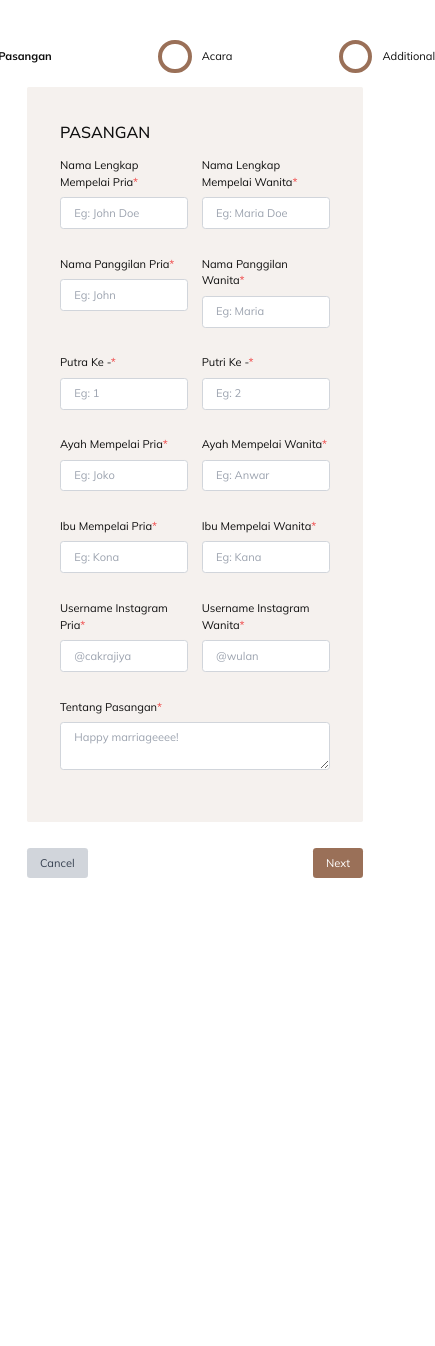
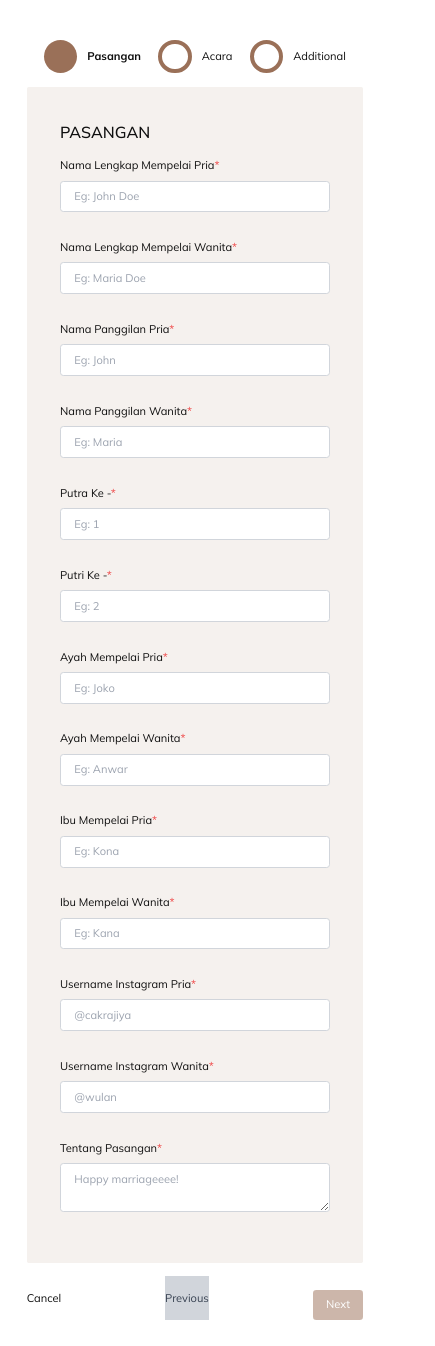
Before and after one commit to HaiKeijiro/Teruntuk, a React (Vite) app: page /template-undangan/buat-undangan in a window 390 px wide. Shown: the whole page, 435 px wide, since content can reach past the window. Before the commit the page ends 905 px from the top, so only its background shows below. Built offline with nearby package versions, Linux system fonts and the light colour scheme; a web font is replaced by a local one.

Commit message:
Working on disabled button

```diff
--- a/src/Components/Buttons/MainButton.jsx
+++ b/src/Components/Buttons/MainButton.jsx
@@ -1,12 +1,12 @@
 import React from "react";
 import { Link } from "react-router-dom";
 
-function MainButton({ label, width, onclick, directTo }) {
+function MainButton({ label, width, px = 5, py = 3, onclick, directTo }) {
   return (
     <button
       className={`w-${
         width === "full" ? "full" : "fit"
-      } h-fit px-5 py-3 bg-main text-white rounded-md tracking-widest uppercase text-center`}
+      } h-fit px-${px} py-${py} bg-main text-white rounded-md tracking-widest uppercase text-center`}
       onClick={onclick}
     >
       <Link to={directTo}>{label}</Link>
--- a/src/Components/CreateTemplateForm/FormField.jsx
+++ b/src/Components/CreateTemplateForm/FormField.jsx
@@ -10,7 +10,7 @@ const FormField = ({
   select,
   options = [],
   component: Component,
-  gridCols = "col-span-1",
+  gridCols,
 }) => (
   <div className={`mb-4 ${gridCols}`}>
     <label htmlFor={name} className="block mb-2 capitalize">
--- a/src/Components/CreateTemplateForm/FormInputs.js
+++ b/src/Components/CreateTemplateForm/FormInputs.js
@@ -7,91 +7,91 @@ export const pairingFields = [
     name: "fullPria",
     type: "text",
     placeholder: "Eg: John Doe",
-    gridCols: "col-span-6",
+    gridCols: "col-span-12 md:col-span-6",
   },
   {
     label: "Nama lengkap mempelai wanita",
     name: "fullWanita",
     type: "text",
     placeholder: "Eg: Maria Doe",
-    gridCols: "col-span-6",
+    gridCols: "col-span-12 md:col-span-6",
   },
   {
     label: "Nama panggilan pria",
     name: "panggilanPria",
     type: "text",
     placeholder: "Eg: John",
-    gridCols: "col-span-6",
+    gridCols: "col-span-12 md:col-span-6",
   },
   {
     label: "Nama panggilan wanita",
     name: "panggilanWanita",
     type: "text",
     placeholder: "Eg: Maria",
-    gridCols: "col-span-6",
+    gridCols: "col-span-12 md:col-span-6",
   },
   {
     label: "Putra ke -",
     name: "putraKe",
     type: "number",
     placeholder: "Eg: 1",
-    gridCols: "col-span-6",
+    gridCols: "col-span-12 md:col-span-6",
   },
   {
     label: "Putri ke -",
     name: "putriKe",
     type: "number",
     placeholder: "Eg: 2",
-    gridCols: "col-span-6",
+    gridCols: "col-span-12 md:col-span-6",
   },
   {
     label: "Ayah mempelai pria",
     name: "ayahPria",
     type: "text",
     placeholder: "Eg: Joko",
-    gridCols: "col-span-6",
+    gridCols: "col-span-12 md:col-span-6",
   },
   {
     label: "Ayah mempelai wanita",
     name: "ayahWanita",
     type: "text",
     placeholder: "Eg: Anwar",
-    gridCols: "col-span-6",
+    gridCols: "col-span-12 md:col-span-6",
   },
   {
     label: "Ibu mempelai pria",
     name: "ibuPria",
     type: "text",
     placeholder: "Eg: Kona",
-    gridCols: "col-span-6",
+    gridCols: "col-span-12 md:col-span-6",
   },
   {
     label: "Ibu mempelai wanita",
     name: "ibuWanita",
     type: "text",
     placeholder: "Eg: Kana",
-    gridCols: "col-span-6",
+    gridCols: "col-span-12 md:col-span-6",
   },
   {
     label: "Username Instagram pria",
     name: "igPria",
     type: "text",
     placeholder: "@cakrajiya",
-    gridCols: "col-span-6",
+    gridCols: "col-span-12 md:col-span-6",
   },
   {
     label: "Username Instagram wanita",
     name: "igWanita",
     type: "text",
     placeholder: "@wulan",
-    gridCols: "col-span-6",
+    gridCols: "col-span-12 md:col-span-6",
   },
   {
     label: "Tentang pasangan",
     name: "tentangPasangan",
     textarea: true,
     placeholder: "Happy marriageeee!",
-    gridCols: "col-span-12",
+    gridCols: "col-span-12 md:col-span-12",
   },
 ];
 
@@ -101,25 +101,25 @@ export const eventFields = [
     label: "Nama acara",
     name: "namaAcara",
     type: "text",
-    gridCols: "col-span-12",
+    gridCols: "col-span-12 md:col-span-12",
   },
   {
     label: "Deskripsi acara",
     name: "deskripsiAcara",
     textarea: true,
-    gridCols: "col-span-12",
+    gridCols: "col-span-12 md:col-span-12",
   },
   {
     label: "Mulai pada",
     name: "mulaiPada",
     type: "datetime-local",
-    gridCols: "col-span-4",
+    gridCols: "col-span-12 md:col-span-4",
   },
   {
     label: "Selesai pada",
     name: "selesaiPada",
     type: "datetime-local",
-    gridCols: "col-span-4",
+    gridCols: "col-span-12 md:col-span-4",
   },
   {
     label: "Zona waktu",
@@ -130,23 +130,23 @@ export const eventFields = [
       "(UTC+08:00) WITA - Waktu Indonesia Tengah",
       "(UTC+09:00) WIT - Waktu Indonesia Timur",
     ],
-    gridCols: "col-span-4",
+    gridCols: "col-span-12 md:col-span-4",
   },
   {
     label: "Lokasi",
     name: "lokasi",
     component: GmapInput,
     placeholder: "Search for a location",
-    gridCols: "col-span-12",
+    gridCols: "col-span-12 md:col-span-12",
   },
   {
     label: "Nama Gedung/Lokasi",
     name: "namaGedung",
     type: "text",
-    gridCols: "col-span-6",
+    gridCols: "col-span-12 md:col-span-6",
   },
-  { label: "Kota", name: "kota", type: "text", gridCols: "col-span-6" },
-  { label: "Alamat", name: "alamat", textarea: true, gridCols: "col-span-12" },
+  { label: "Kota", name: "kota", type: "text", gridCols: "col-span-12 md:col-span-6" },
+  { label: "Alamat", name: "alamat", textarea: true, gridCols: "col-span-12 md:col-span-12" },
 ];
 
 export const additionalFields = [
@@ -156,20 +156,20 @@ export const additionalFields = [
     name: "domain",
     type: "text",
     placeholder: "https://themarriage",
-    gridCols: "col-span-12",
+    gridCols: "col-span-12 md:col-span-12",
   },
-  { label: "Musik", name: "musik", type: "file", gridCols: "col-span-6" },
+  { label: "Musik", name: "musik", type: "file", gridCols: "col-span-12 md:col-span-6" },
   {
     label: "Gambar cover",
     name: "gambarCover",
     type: "file",
-    gridCols: "col-span-6",
+    gridCols: "col-span-12 md:col-span-6",
   },
   {
     label: "Foto mempelai pria & wanita",
     name: "fotoMempelai",
     type: "file",
-    gridCols: "col-span-6",
+    gridCols: "col-span-12 md:col-span-6",
   },
-  { label: "Galeri", name: "galleri", type: "file", gridCols: "col-span-6" },
+  { label: "Galeri", name: "galleri", type: "file", gridCols: "col-span-12 md:col-span-6" },
 ];
--- a/src/Components/CreateTemplateForm/NavigationButtons.jsx
+++ b/src/Components/CreateTemplateForm/NavigationButtons.jsx
@@ -6,75 +6,47 @@ const NavigationButtons = ({
   onPrevious,
   onNext,
   onSubmit,
-  isValid,
-  isSubmitting, // Add this to handle button states while submitting
+  isDirty,
+  isValid, // form validation
+  isSubmitting, // submit form
 }) => {
-  const renderButtons = () => {
-    switch (currentStep) {
-      case 0:
   return (
-          <>
-            <Button className="bg-gray-300 text-gray-700" onClick={onCancel}>
+    <div className="flex justify-between mt-4">
+      {/* Cancel Button */}
+      <button type="button" className="btn-secondary" onClick={onCancel}>
         Cancel
-            </Button>
-            <Button
+      </button>
+
+      <button onClick={onPrevious} className="bg-gray-300 text-gray-700">
+        Previous
+      </button>
+
+      {/* Next Button */}
+      {currentStep < 2 ? (
+        <button
+          type="button"
           onClick={onNext}
-              className={
-                !isValid ? "bg-main/50 text-white" : "bg-main text-white"
-              }
-              disabled={!isValid}
+          disabled={!(isValid && isDirty)}
+          className={`mt-4 px-4 py-2 bg-main text-white rounded ${
+            !(isValid && isDirty) ? "opacity-50 cursor-not-allowed" : ""
+          }`}
         >
           Next
-            </Button>
-          </>
-        );
-      case 1:
-        return (
-          <>
-            <Button onClick={onPrevious} className="bg-gray-300 text-gray-700">
-              Previous
-            </Button>
-            <Button
-              onClick={onNext}
-              className="bg-main text-white"
-              disabled={!isValid}
-            >
-              Next
-            </Button>
-          </>
-        );
-      case 2:
-        return (
-          <>
-            <Button onClick={onPrevious} className="bg-gray-300 text-gray-700">
-              Previous
-            </Button>
-            <Button
-              className="bg-main text-white"
-              onClick={onSubmit}
-              disabled={!isValid || isSubmitting} // Disable if invalid or submitting
+        </button>
+      ) : (
+        /* Submit Button */
+        <button
+          type="submit"
+          className={`btn-primary ${
+            isSubmitting ? "cursor-not-allowed opacity-50" : ""
+          }`}
+          disabled={isSubmitting}
         >
           Submit
-            </Button>
-          </>
+        </button>
+      )}
+    </div>
   );
-      default:
-        return null;
-    }
 };
 
-  return <div className="mt-8 flex justify-between">{renderButtons()}</div>;
-};
-
-const Button = ({ onClick, disabled, className, children }) => (
-  <button
-    onClick={onClick}
-    disabled={disabled}
-    className={`rounded px-4 py-2 cursor-pointer ${className}`}
-    type="button"
-  >
-    {children}
-  </button>
-);
-
 export default NavigationButtons;
--- a/src/Components/CreateTemplateForm/StepProgressForm.jsx
+++ b/src/Components/CreateTemplateForm/StepProgressForm.jsx
@@ -4,7 +4,7 @@ import { Check } from "../../assets/Icons";
 const steps = [{ name: "Pasangan" }, { name: "Acara" }, { name: "Additional" }];
 
 const StepProgressForm = ({ currentStep }) => (
-  <div className="flex justify-center items-center w-full gap-x-32 mx-auto py-4">
+  <div className="flex justify-evenly items-center w-full mx-auto py-4">
     {steps.map((step, index) => (
       <StepItem
         key={index}
--- a/src/Components/StepProgressForm.jsx
+++ /dev/null
@@ -1,34 +0,0 @@
-import React from "react";
-import { Check } from "../assets/Icons";
-
-const steps = [{ name: "Pasangan" }, { name: "Acara" }, { name: "Additional" }];
-
-const StepProgress = ({ currentStep }) => (
-  <div className="flex justify-center items-center w-full gap-x-32 mx-auto py-4">
-    {steps.map((step, index) => (
-      <StepItem
-        key={index}
-        step={step}
-        isActive={currentStep === index}
-        isCompleted={currentStep > index}
-      />
-    ))}
-  </div>
-);
-
-const StepItem = ({ step, isActive, isCompleted }) => (
-  <div className="flex items-center gap-x-3">
-    <div
-      className={`flex items-center justify-center w-10 h-10 rounded-full text-white ${
-        isCompleted ? "bg-main" : isActive ? "bg-main" : "border-4 border-main"
-      }`}
-    >
-      {isCompleted && <Check color="white" width="18" height="18" />}
-    </div>
-    <span className={`${isActive ? "font-bold" : "font-normal"}`}>
-      {step.name}
-    </span>
-  </div>
-);
-
-export default StepProgress;
--- a/src/Pages/TemplateUndangan/BuatUndangan.jsx
+++ b/src/Pages/TemplateUndangan/BuatUndangan.jsx
@@ -43,7 +43,7 @@ const BuatUndangan = () => {
         validateOnBlur={true}
         onSubmit={handleSubmit}
       >
-        {({ isSubmitting, handleSubmit }) => (
+        {({ isSubmitting, handleSubmit, dirty }) => (
           <FormikWrapper>
             {({ setErrors, setTouched, resetForm, isValid }) => (
               <Form onSubmit={handleSubmit}>
@@ -62,6 +62,7 @@ const BuatUndangan = () => {
                     setCurrentStep((prev) => Math.min(prev + 1, 2));
                   }}
                   isValid={isValid}
+                  isDirty={dirty}
                   onSubmit={() => handleSubmit()} // Ensure submit handler is triggered
                   isSubmitting={isSubmitting} // Pass isSubmitting state to disable buttons while submitting
                 />
```
Also changed, not shown: src/Pages/TemplateUndangan/Preview.jsx (+25 -8 lines), src/assets/Icons.jsx (+31 -0 lines). Lines whose indentation alone changed are shown as unchanged.
